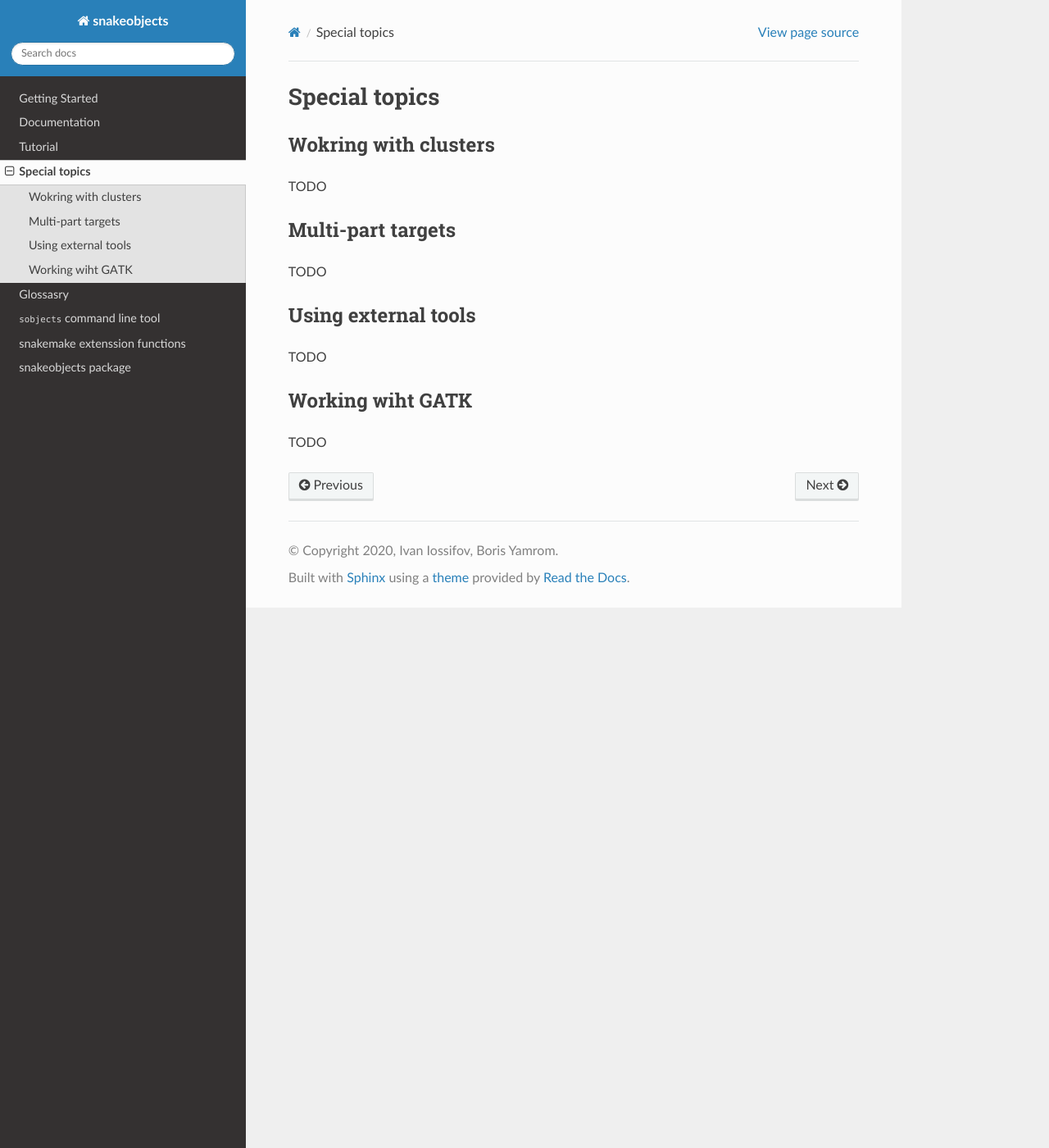
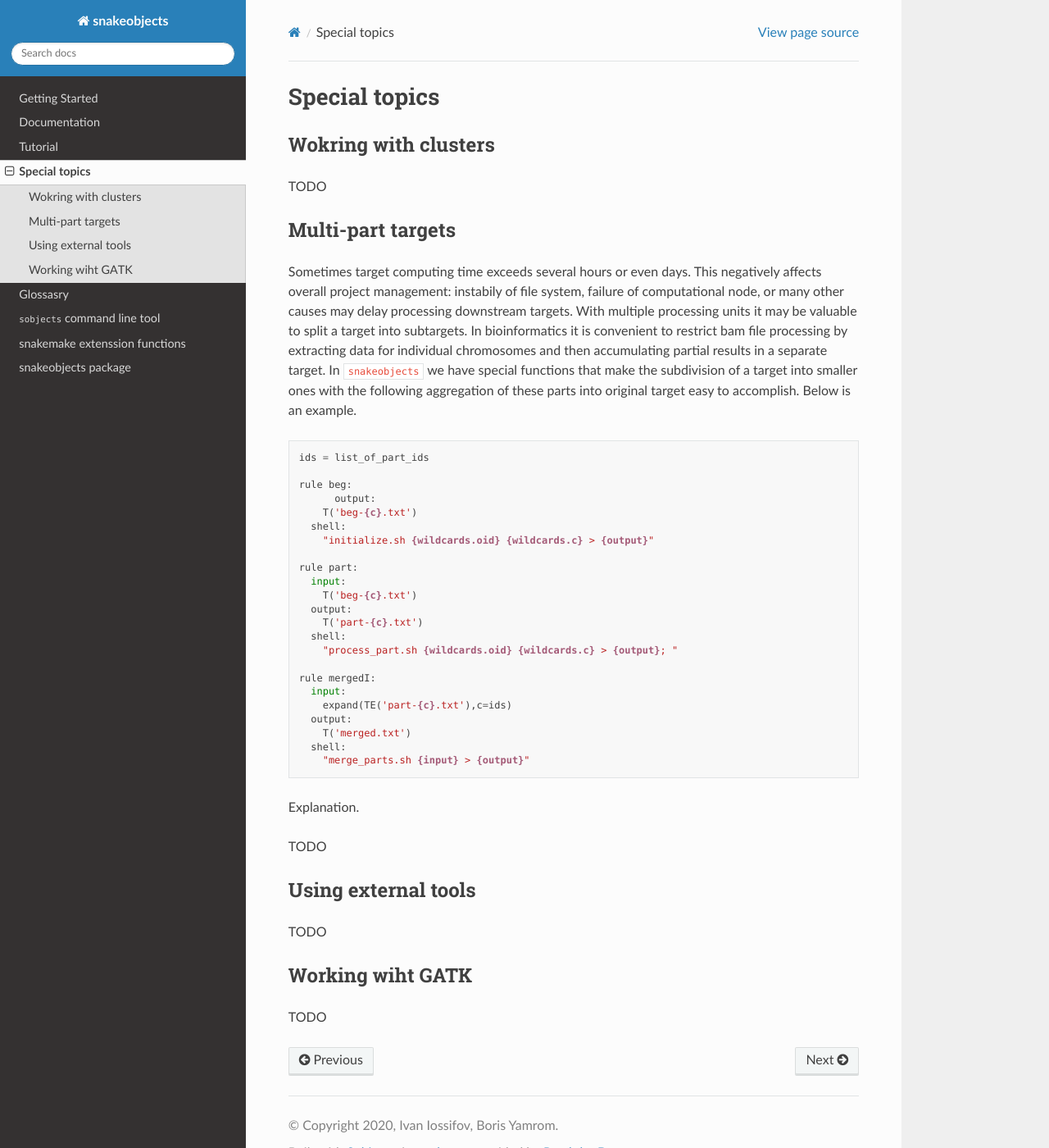
Before and after one commit to iossifovlab/snakeobjects, a Sphinx documentation site: the page built from documentation/specialTopics.rst, in a window 1280 px wide and 1400 px high. Shown: the whole window at 82% size. Built offline with Sphinx 7.4.7 and the Read the Docs theme 2.0.0, drawn with Linux system fonts in a browser that asks for light colours.

Commit message:
started section about parts of targets

```diff
--- a/documentation/specialTopics.rst
+++ b/documentation/specialTopics.rst
@@ -10,6 +10,36 @@ TODO
 Multi-part targets
 ==================
 
+Sometimes target computing time exceeds several hours or even days. This negatively affects overall project management: instabily of file system, failure of computational node, or many other causes may delay processing downstream targets. With multiple processing units it may be valuable to split a target into subtargets. In bioinformatics it is convenient to restrict bam file processing by extracting data for individual chromosomes and then accumulating partial results in a separate target. In ``snakeobjects`` we have special functions that make the subdivision of a target into smaller ones with the following aggregation of these parts into original target easy to accomplish. Below is an example.
+
+.. code-block:: python
+
+    ids = list_of_part_ids
+
+    rule beg:
+	  output:
+        T('beg-{c}.txt')
+      shell:
+        "initialize.sh {wildcards.oid} {wildcards.c} > {output}"
+
+    rule part:
+      input:
+        T('beg-{c}.txt')
+      output:
+        T('part-{c}.txt')
+      shell:
+        "process_part.sh {wildcards.oid} {wildcards.c} > {output}; "
+
+    rule mergedI:
+      input:
+        expand(TE('part-{c}.txt'),c=ids)
+      output:
+        T('merged.txt')
+      shell:
+        "merge_parts.sh {input} > {output}"
+
+Explanation.
+
 TODO
 
 Using external tools
```
